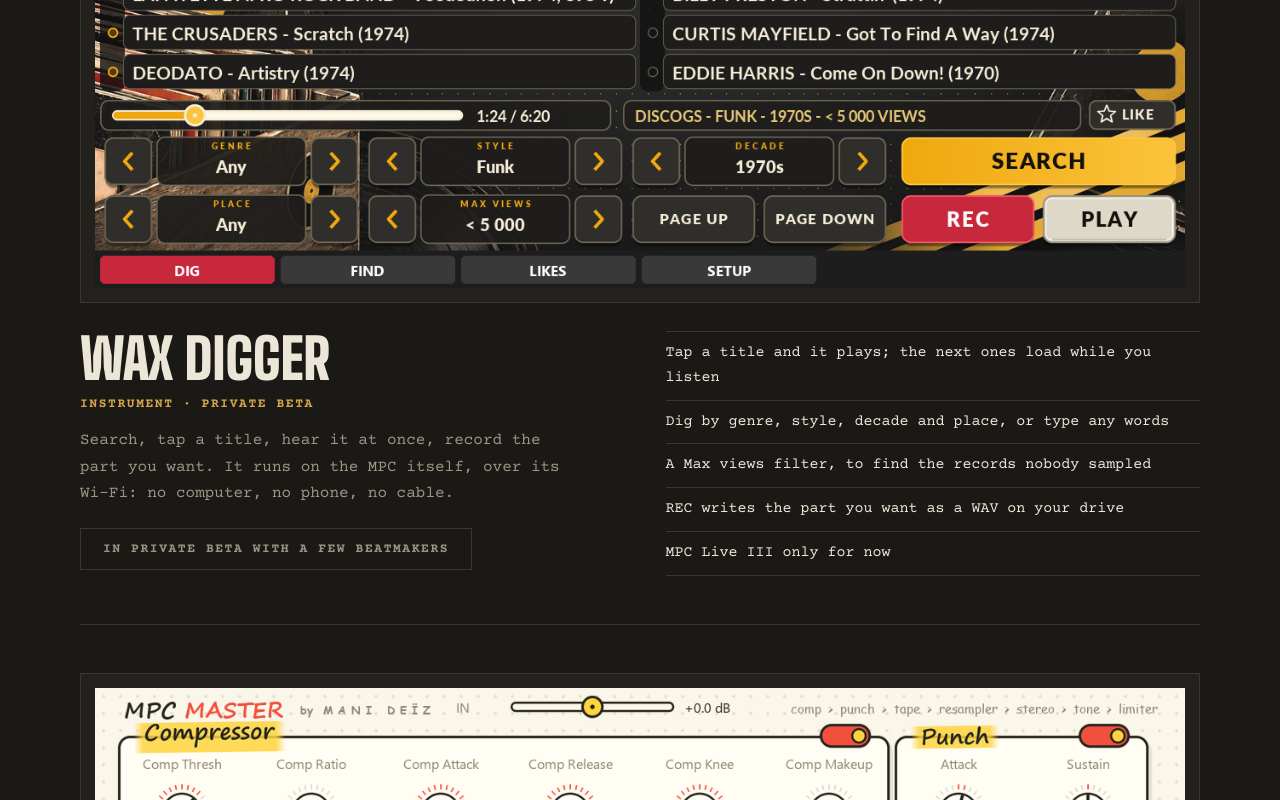
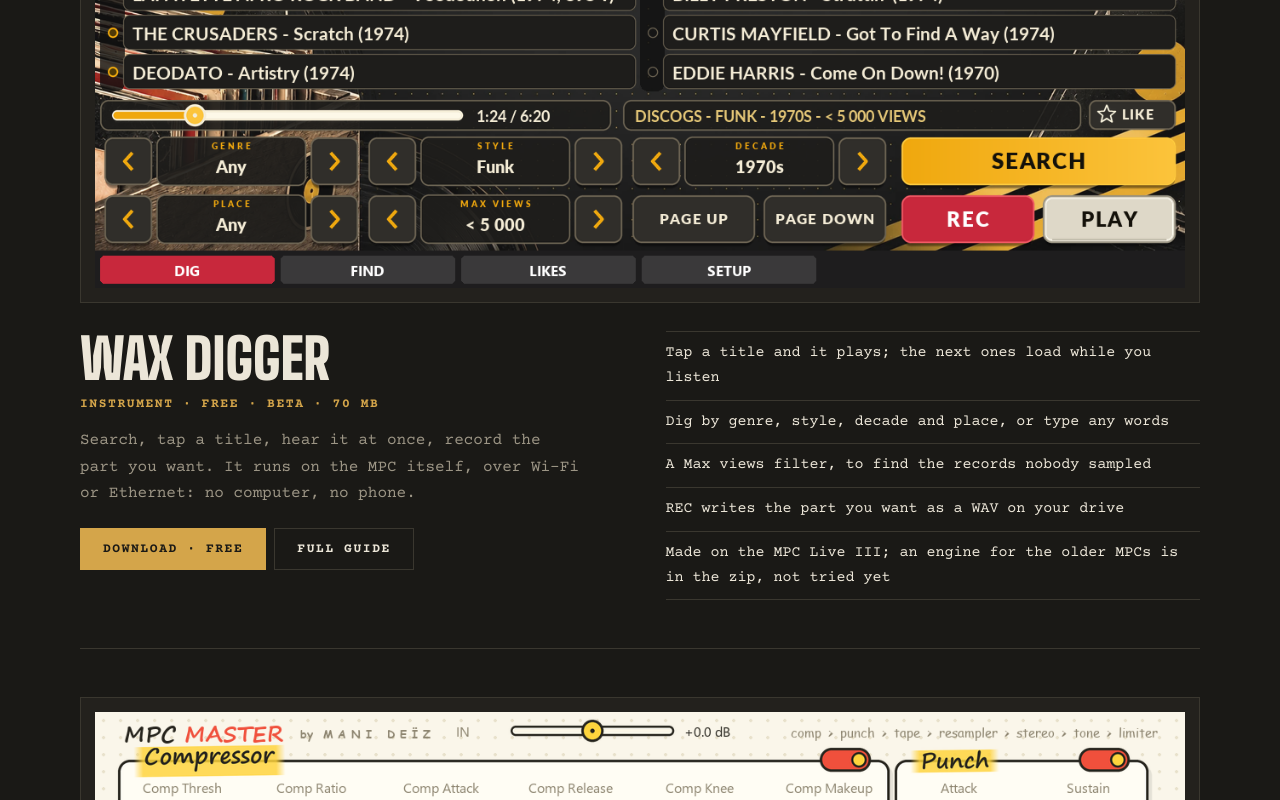
Before and after one commit to ManiDeiz/ManiDeiz.github.io, a plain HTML site: page index.html in a window 1280 px wide. Shown: the part 1434-2234 px from the top of the page. Drawn offline with nearby package versions, Linux system fonts and the light colour scheme.

Commit message:
Wax Digger is public: download button, Wi-Fi or Ethernet
Co-Authored-By: Claude Fable 5.2 <noreply@anthropic.com>

```diff
--- a/index.html
+++ b/index.html
@@ -81,8 +81,8 @@ footer a:hover{color:var(--amber)}
 <div class="hub">
 <a class="row" href="#wax-digger">
  <img src="assets/wax-digger.png" alt="" width="226" height="113">
- <div><h3>Wax Digger</h3><p>A record digger inside your MPC.</p><span class="state beta">Private beta</span></div>
- <span class="btn off">Private beta</span>
+ <div><h3>Wax Digger</h3><p>A record digger inside your MPC.</p><span class="state">Free · beta · 70 MB</span></div>
+ <span class="btn main">Download</span>
 </a>
 <a class="row" href="#mpc-master">
  <img src="assets/mpc-master.png" alt="" width="226" height="113">
@@ -102,11 +102,11 @@ footer a:hover{color:var(--amber)}
  <div class="under">
   <div>
    <h2>Wax Digger</h2>
-   <div class="tags">Instrument · Private beta</div>
-   <p>Search, tap a title, hear it at once, record the part you want. It runs on the MPC itself, over its Wi-Fi: no computer, no phone, no cable.</p>
-   <div class="links"><span class="btn off">In private beta with a few beatmakers</span></div>
+   <div class="tags">Instrument · Free · beta · 70 MB</div>
+   <p>Search, tap a title, hear it at once, record the part you want. It runs on the MPC itself, over Wi-Fi or Ethernet: no computer, no phone.</p>
+   <div class="links"><a class="btn main" href="https://github.com/ManiDeiz/wax-digger/raw/main/download/WaxDigger.zip">Download · free</a><a class="btn" href="https://github.com/ManiDeiz/wax-digger">Full guide</a></div>
   </div>
-  <ul><li>Tap a title and it plays; the next ones load while you listen</li><li>Dig by genre, style, decade and place, or type any words</li><li>A Max views filter, to find the records nobody sampled</li><li>REC writes the part you want as a WAV on your drive</li><li>MPC Live III only for now</li></ul>
+  <ul><li>Tap a title and it plays; the next ones load while you listen</li><li>Dig by genre, style, decade and place, or type any words</li><li>A Max views filter, to find the records nobody sampled</li><li>REC writes the part you want as a WAV on your drive</li><li>Made on the MPC Live III; an engine for the older MPCs is in the zip, not tried yet</li></ul>
  </div>
 </div></section>
 
```
